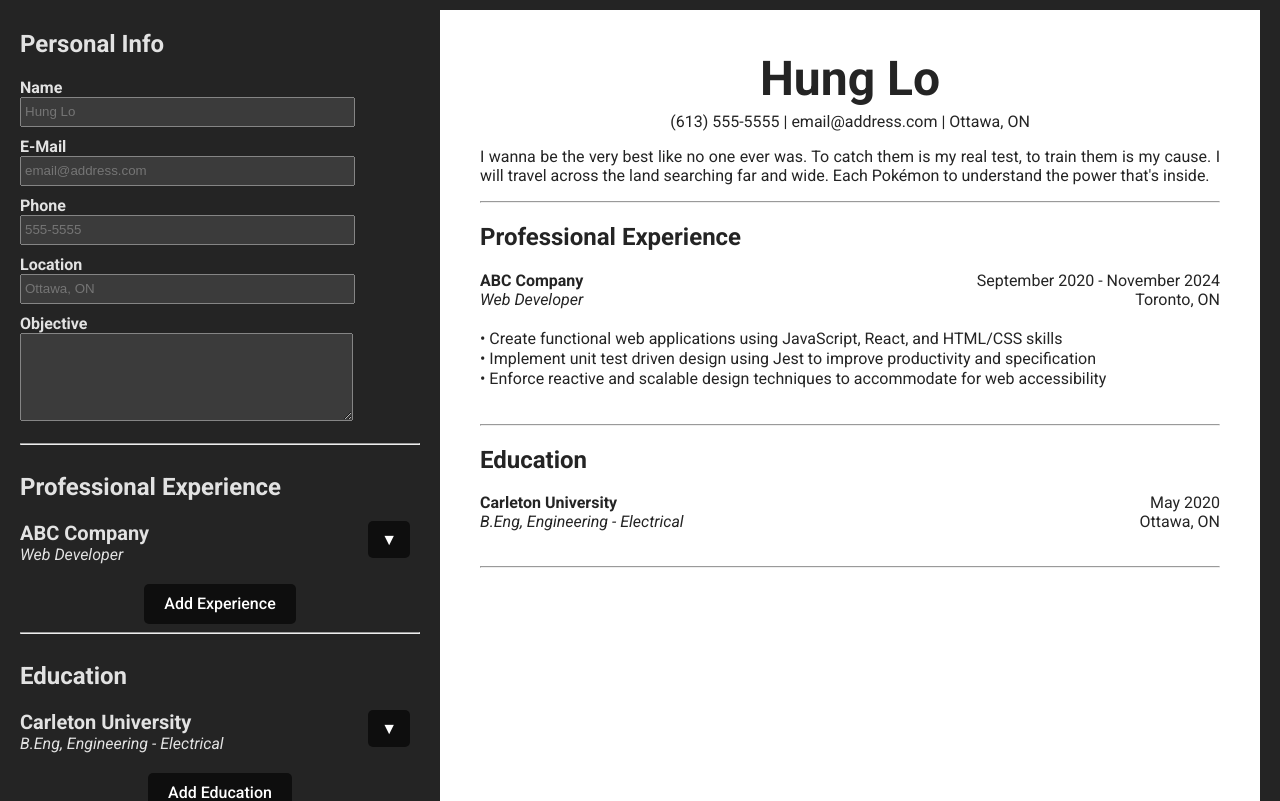
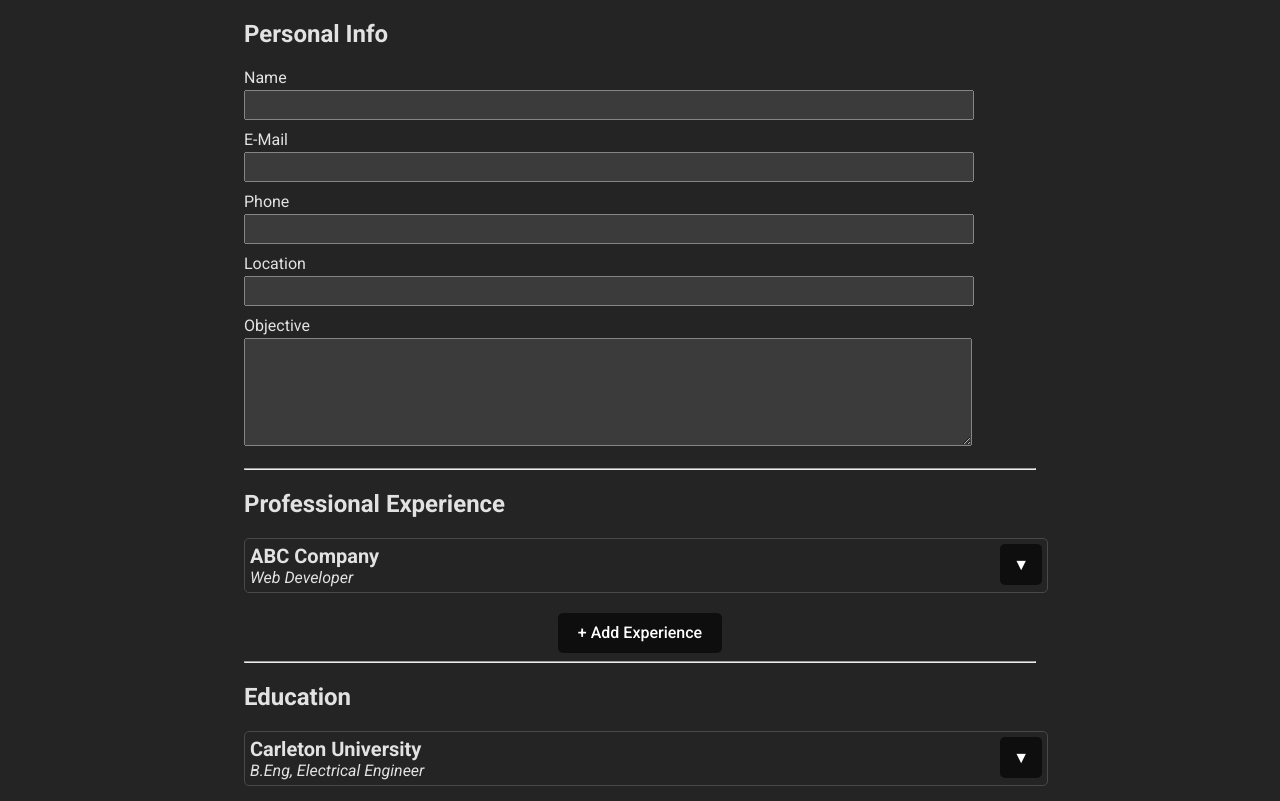
Before and after one commit to andrewtran28/cv-application, a React (Vite) app: page / in a window 1280 px wide. Shown: the top 801 px of the page. Built offline with nearby package versions, Linux system fonts and the light colour scheme; the HTML template or start-up script is replaced by a standard one.

Commit message:
Stylize overall webpage

```diff
--- a/src/App.jsx
+++ b/src/App.jsx
@@ -69,9 +69,10 @@ function App() {
 
     const addEducation = () => {
         const newEducation = {
-            school: '',
-            field: '',
-            degree: '',
+            school: 'University',
+            degree: 'Degree',
+            field: 'Field',
+            schoolLocation: 'Location',
             graduationDate: month + " " + year,
             expanded: true,
             id: crypto.randomUUID(),
--- a/src/components/FormEducation.jsx
+++ b/src/components/FormEducation.jsx
@@ -30,16 +30,6 @@ function EducationForm({ educations, onChange, onAdd, onRemove, onExpand }) {
                             <br />
 
                             <DynamicInput
-                                label="Field of Study"
-                                type="text"
-                                name="field"
-                                value={education.field}
-                                onChange={onChange}
-                                placeholder="Electrical Engineering"
-                            />
-                            <br />
-
-                            <DynamicInput
                                 label="Location"
                                 type="text"
                                 name="schoolLocation"
@@ -67,7 +57,7 @@ function EducationForm({ educations, onChange, onAdd, onRemove, onExpand }) {
             return (
                 <div className="form">
                     <div className="collapse-title">{education.school} <br/></div>
-                    <div className="collapse-subtitle">{education.degree}, {education.field}</div>
+                    <div className="collapse-subtitle">{education.degree}</div>
                     <button className="btn-expand" onClick={() => onExpand(index)}>▼</button>
                 </div>)
         }
@@ -77,7 +67,7 @@ function EducationForm({ educations, onChange, onAdd, onRemove, onExpand }) {
         <div className="form-education">
             <h2>Education</h2>
             <ul>{educationArr}</ul>
-            <div className="btn-add"><button onClick={onAdd}>Add Education</button></div>
+            <div className="btn-add"><button onClick={onAdd}>+ Add Education</button></div>
         </div>
     );
 }
--- a/src/components/FormExperience.jsx
+++ b/src/components/FormExperience.jsx
@@ -15,7 +15,6 @@ function ExperienceForm({ experiences, onChange, onAdd, onRemove, onExpand }) {
                                 name="company"
                                 value={experience.company}
                                 onChange={onChange}
-                                placeholder="Company Name"
                             />
                             <br />
 
@@ -25,7 +24,6 @@ function ExperienceForm({ experiences, onChange, onAdd, onRemove, onExpand }) {
                                 name="position"
                                 value={experience.position}
                                 onChange={onChange}
-                                placeholder="Junior Web Developer"
                             />
                             <br />
 
@@ -35,7 +33,6 @@ function ExperienceForm({ experiences, onChange, onAdd, onRemove, onExpand }) {
                                 name="workLocation"
                                 value={experience.workLocation}
                                 onChange={onChange}
-                                placeholder="Vancouver, BC"
                             />
                             <br />
 
@@ -87,7 +84,7 @@ function ExperienceForm({ experiences, onChange, onAdd, onRemove, onExpand }) {
         <div className="form-experience">
             <h2>Professional Experience</h2>
             <ul>{experienceArr}</ul>
-            <div className="btn-add"><button onClick={onAdd}>Add Experience</button></div>
+            <div className="btn-add"><button onClick={onAdd}>+ Add Experience</button></div>
             <hr />
         </div>
     );
--- a/src/components/FormPersonal.jsx
+++ b/src/components/FormPersonal.jsx
@@ -11,7 +11,6 @@ function PersonalForm ({ resume, onChange }) {
                 name="fullName"
                 value={resume.name}
                 onChange={onChange}
-                placeholder="Hung Lo"
             />
             <br />
 
@@ -21,7 +20,6 @@ function PersonalForm ({ resume, onChange }) {
                 name="email"
                 value={resume.name}
                 onChange={onChange}
-                placeholder="email@address.com"
             />
             <br />
 
@@ -31,7 +29,6 @@ function PersonalForm ({ resume, onChange }) {
                 name="phone"
                 value={resume.name}
                 onChange={onChange}
-                placeholder="555-5555"
             />
             <br />
 
@@ -41,7 +38,6 @@ function PersonalForm ({ resume, onChange }) {
                 name="location"
                 value={resume.name}
                 onChange={onChange}
-                placeholder="Ottawa, ON"
             />
             <br />
 
--- a/src/components/Input.jsx
+++ b/src/components/Input.jsx
@@ -4,7 +4,7 @@ function DynamicInput ({ label, type, name, value, onChange, placeholder }) {
             <>
               <label>{label}</label><br />
               <textarea
-                rows={4}
+                rows={5}
                 name={name}
                 value={value}
                 onChange={onChange}
--- a/src/components/Resume.jsx
+++ b/src/components/Resume.jsx
@@ -27,22 +27,20 @@ function Resume({ resume }) {
             <section className="resume-header">
                 <h1>{resume.fullName}</h1>
                 <div className='header-details'>
-                {resume.phone} | {resume.email} | {resume.location}
+                    {resume.phone} | {resume.email} | {resume.location}
                 </div>
                 <p className="objective">{resume.objective}</p>
             </section>
-            <hr />
 
             <section className="resume-experience">
+                <hr />
                 <h2>Professional Experience</h2>
                 <ul>
                     {resume.experience.map((experience, index) => (
                         <li key={index}>
                             <div className="experience">
                                 <div className="company"><strong>{experience.company}</strong></div>
-                                <span><em>
-                                    {experience.position}
-                                </em></span><br />
+                                <span><em>{experience.position}</em></span><br />
                                 <div className="responsibilities">{bulletPoints(experience.responsibilities)}</div>
                                 <div className="date-location">
                                     {formatDate(experience.startDate)} - {formatDate(experience.endDate)}<br />
@@ -54,18 +52,16 @@ function Resume({ resume }) {
                     ))}
                 </ul>
             </section>
-            <hr />
 
             <section className="resume-education">
+                <hr />
                 <h2>Education</h2>
                 <ul>
                     {resume.education.map((education, index) => (
                         <li key={index}>
                             <div className="education">
                                 <div className="school"><strong>{education.school}</strong></div>
-                                <span><em>
-                                    {education.degree}, {education.field}
-                                </em></span><br />
+                                <span><em>{education.degree}</em></span><br />
                                     <div className="date-location">
                                         {formatDate(education.graduationDate)}<br />
                                         {education.schoolLocation}
--- a/src/example.jsx
+++ b/src/example.jsx
@@ -1,5 +1,5 @@
 const example = {
-    fullName: "Hung Lo",
+    fullName: "Andrew Tran",
     phone: "(613) 555-5555",
     email: "email@address.com",
     location: "Ottawa, ON",
@@ -22,8 +22,7 @@ const example = {
     education: [
         {
             school: "Carleton University",
-            degree: "B.Eng",
-            field: "Engineering - Electrical",
+            degree: "B.Eng, Electrical Engineer",
             graduationDate: "May 2020",
             schoolLocation: "Ottawa, ON",
             id: crypto.randomUUID,
--- a/src/index.css
+++ b/src/index.css
@@ -1,21 +1,27 @@
 @import url('https://fonts.googleapis.com/css2?family=Roboto:ital,wght@0,100;0,300;0,400;0,500;0,700;0,900;1,100;1,300;1,400;1,500;1,700;1,900&display=swap');
 
-:root {
+body {
   font-family: Roboto, 'Gill Sans', 'Gill Sans MT', Calibri, 'Trebuchet MS', sans-serif;
-
   color-scheme: dark;
   color: rgba(255, 255, 255, 0.87);
   background-color: #242424;
-}
-
-body {
+  max-height: 100vh;
   margin: 0;
-  min-height: 100vh;
+  padding: 0;
 }
 
 h1 {
   font-size: 3rem;
   margin-bottom: 5px;
+}
+
+h2 {
+  font-size: 1.5rem;
+}
+
+section, .objective {
+  text-align: justify;
+  margin: 20px 0;
 }
 
 ul {
@@ -30,19 +36,11 @@ li {
 .web-layout{
   display: flex;
   justify-content: center;
-  margin: 10px;
 }
 
 .form-cont {
-  display: flex;
-  flex-direction: column;
-  font-size: 1rem;
   min-width: 400px;
-  margin: 0 10px;
-}
-
-label {
-  font-weight: 600;
+  margin: 0 20px;
 }
 
 button {
@@ -65,29 +63,15 @@ button:hover {
   position: absolute;
   top: 0;
   right: 0;
-  margin: 0 10px;
-  padding: 8px 12px;
+  margin: 5px;
+  padding: 10px 12px;
 }
-
-.chevron{
-  position: absolute;
-  top: 0;
-  right: 0;
-  width: 30px;
-  margin: 0 10px;
-  padding: 0;
-}
-
-/* button:focus,
-button:focus-visible {
-  outline: 4px auto -webkit-focus-ring-color;
-} */
 
 input, textarea {
   margin-bottom: 10px;
   min-width: 325px;
-  line-height: 1.25rem;
   padding: 3px;
+  margin-top: 3px;
 }
 
 .collapse-title {
@@ -100,7 +84,11 @@ input, textarea {
 }
 
 .form {
+  border: 1px solid #494949;
+  border-radius: 5px;
+  padding: 5px;
   width: 100%;
+  min-height: 40px;
   position: relative;
   margin-bottom: 20px;
 }
@@ -113,18 +101,14 @@ input, textarea {
 .resume-cont {
   background-color: white;
   color: #242424;
-  width: 8.5in;
+  max-width: 8.5in;
   min-height: 11in;
   padding: 0 40px;
-  margin: 0 10px;
+  margin: 30px 20px;
 }
 
 .resume-header {
   text-align: center;
-}
-
-.objective {
-  text-align: justify;
 }
 
 .education, .experience {
@@ -138,21 +122,28 @@ input, textarea {
   top: 0;
 }
 
+.company, .school {
+  font-size: 1.1rem;
+}
+
 .responsibilities {
   white-space: pre;
   line-height: 1.25rem;
   margin-top: 20px;
 }
 
-/* @media (prefers-color-scheme: light) {
-  :root {
-    color: #213547;
-    background-color: #ffffff;
+@media (max-width: 1380px) {
+  .web-layout {
+    flex-direction: column;
+    align-items: center;
   }
-  a:hover {
-    color: #747bff;
+
+  .form-cont {
+    min-width: 8.25in;
   }
-  button {
-    background-color: #f9f9f9;
+
+  input, textarea {
+    line-height: 1.25rem;
+    min-width: 7.5in;
   }
-} */
+}
```
